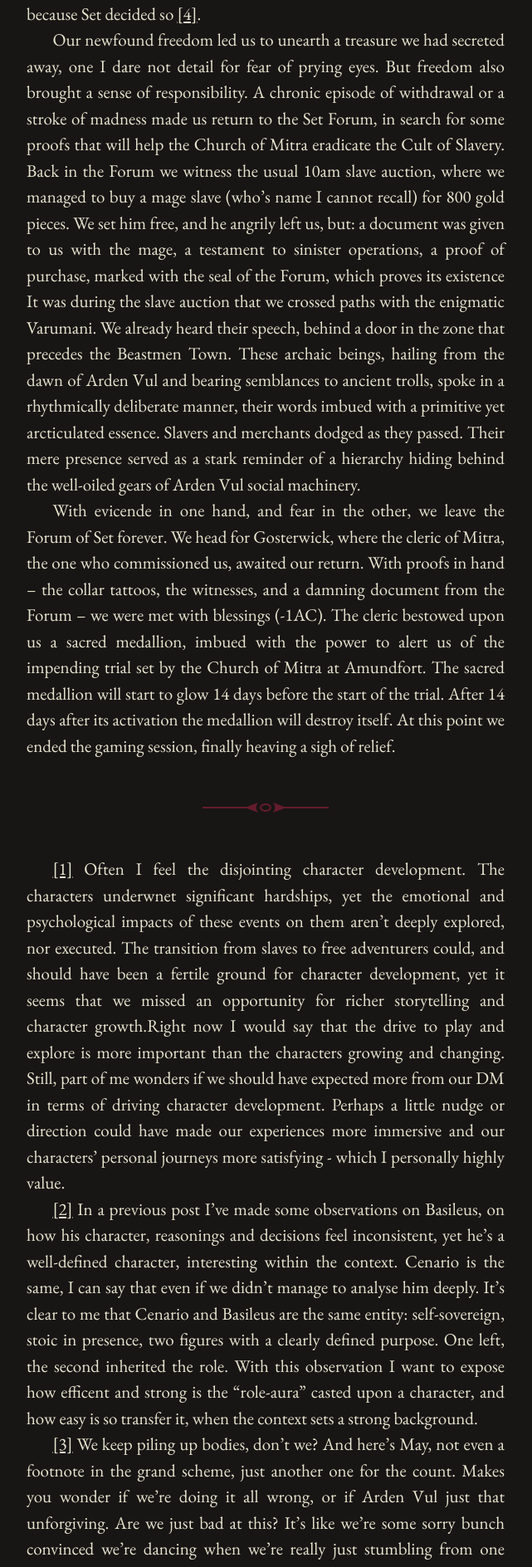
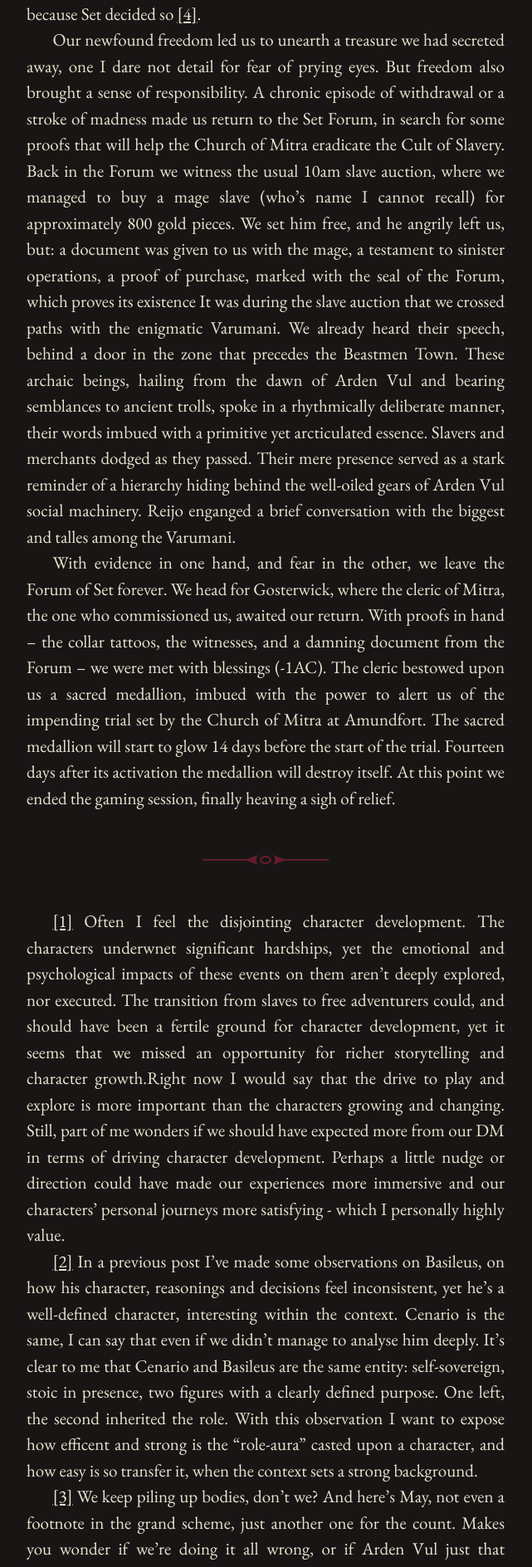
Before and after one commit to InexistentThirdChimera/InexistentThirdChimera.github.io, a Jekyll site: the page built from _posts/2023-11-1-player-report-8-and-9;-Long-Hiatus-Set-Us-Free-(from-lionbeak-campaign).md, in a window 1280 px wide. Shown: the part 1515-3403 px from the top of the page at 83% size, without its empty margins (320-961 px from the left). Built offline with Jekyll 4.4.1, drawn with Linux system fonts in a browser that asks for light colours.

Commit message:
fixed some spelling errors

```diff
--- a/_posts/2023-11-1-player-report-8-and-9;-Long-Hiatus-Set-Us-Free-(from-lionbeak-campaign).md
+++ b/_posts/2023-11-1-player-report-8-and-9;-Long-Hiatus-Set-Us-Free-(from-lionbeak-campaign).md
@@ -42,10 +42,10 @@ Our penance concluded on the 17th Patchwall, with the task of clearing a hive of
 
 We returned to the Forum headquarters and to Stefania, our slavemaster, who upheld her end of a cruel bargain by granting us freedom. Yet freedom came with a proposition: serve Set willingly and reap benefits or leave and lose the god's favor forever. We took the decision quickly, without too much thinking, and we chose freedom over fealty. We are all free: Tabudai, Tarlandur, Reijo, Hotage Ono, Elmo and the newcomer Nox, a thief and the player behind May’s replacement, who joined us as we tasted the sweet, albeit cold, air of liberty. The pale autumnal sunrays kissed our sick skins. Breathing felt like ingesting and swallowing cold silver nails. We were free again because Set decided so <a name="nf4"><sup>[[4]](#fn4)</sup><a>.
 
-Our newfound freedom led us to unearth a treasure we had secreted away, one I dare not detail for fear of prying eyes. But freedom also brought a sense of responsibility. A chronic episode of withdrawal or a stroke of madness made us return to the Set Forum, in search for some proofs that will help the Church of Mitra eradicate the Cult of Slavery. Back in the Forum we witness the usual 10am slave auction, where we managed to buy a mage slave (who's name I cannot recall) for 800 gold pieces. We set him free, and he angrily left us, but: a document was given to us with the mage, a testament to sinister operations, a proof of purchase,  marked with the seal of the Forum, which proves its existence
-It was during the slave auction that we crossed paths with the enigmatic Varumani. We already heard their speech, behind a door in the zone that precedes the Beastmen Town. These archaic beings, hailing from the dawn of Arden Vul and bearing semblances to ancient trolls, spoke in a rhythmically deliberate manner, their words imbued with a primitive yet arcticulated essence. Slavers and merchants dodged as they passed. Their mere presence served as a stark reminder of a hierarchy hiding behind the well-oiled gears of Arden Vul social machinery.
+Our newfound freedom led us to unearth a treasure we had secreted away, one I dare not detail for fear of prying eyes. But freedom also brought a sense of responsibility. A chronic episode of withdrawal or a stroke of madness made us return to the Set Forum, in search for some proofs that will help the Church of Mitra eradicate the Cult of Slavery. Back in the Forum we witness the usual 10am slave auction, where we managed to buy a mage slave (who's name I cannot recall) for approximately 800 gold pieces. We set him free, and he angrily left us, but: a document was given to us with the mage, a testament to sinister operations, a proof of purchase,  marked with the seal of the Forum, which proves its existence
+It was during the slave auction that we crossed paths with the enigmatic Varumani. We already heard their speech, behind a door in the zone that precedes the Beastmen Town. These archaic beings, hailing from the dawn of Arden Vul and bearing semblances to ancient trolls, spoke in a rhythmically deliberate manner, their words imbued with a primitive yet arcticulated essence. Slavers and merchants dodged as they passed. Their mere presence served as a stark reminder of a hierarchy hiding behind the well-oiled gears of Arden Vul social machinery. Reijo enganged a brief conversation with the biggest and talles among the Varumani.
 
-With evicende in one hand, and fear in the other, we leave the Forum of Set forever. We head for Gosterwick, where the cleric of Mitra, the one who commissioned us, awaited our return. With proofs in hand – the collar tattoos, the witnesses, and a damning document from the Forum – we were met with blessings (-1AC). The cleric bestowed upon us a sacred medallion, imbued with the power to alert us of the impending trial set by the Church of Mitra at Amundfort. The sacred medallion will start to glow 14 days before the start of the trial. After 14 days after its activation the medallion will destroy itself.
+With evidence in one hand, and fear in the other, we leave the Forum of Set forever. We head for Gosterwick, where the cleric of Mitra, the one who commissioned us, awaited our return. With proofs in hand – the collar tattoos, the witnesses, and a damning document from the Forum – we were met with blessings (-1AC). The cleric bestowed upon us a sacred medallion, imbued with the power to alert us of the impending trial set by the Church of Mitra at Amundfort. The sacred medallion will start to glow 14 days before the start of the trial. Fourteen days after its activation the medallion will destroy itself.
 At this point we ended the gaming session, finally heaving a sigh of relief.
 
 ---
@@ -68,6 +68,8 @@ Freedom, then. Out of the dark and into whatever's next. More than just an escap
 "Megadungeons are the type of campaign that separates the meek from the strong. A meek player would quit a few sessions in, citing difficulty or lack of story or "content" to be not of their taste. A pathetic player would not even raise their voice and leave without a world. A bad DM would never see far into the megadungeon, their attention span doesn't last long enough. They want to pick up different campaign idea soon, they god bored too quickly, they bought into the hype and now they regre it and want out.
 
 But strong DM's, strong players, they dive in. They don't think about when this end. They don't think about next session, or previous session. They enjoy the moment, they enjoy the time they have. In Megadungeons you will find true comradeire. The Megadungeon is the father of all OSR.""
+
+
 
 
 
```
Also changed, not shown: other parts of _posts/2023-11-1-player-report-8-and-9;-Long-Hiatus-Set-Us-Free-(from-lionbeak-campaign).md (+1 -1 lines).
